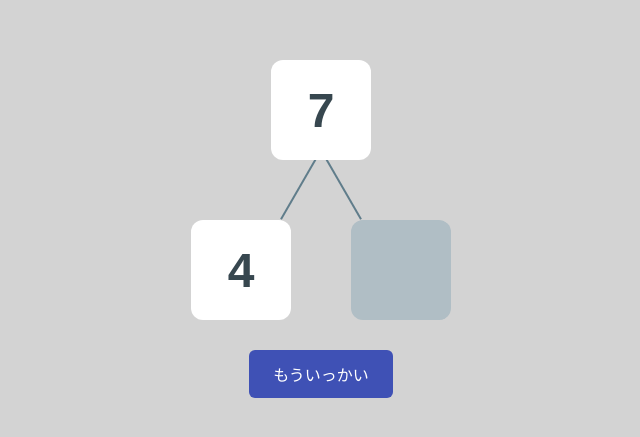
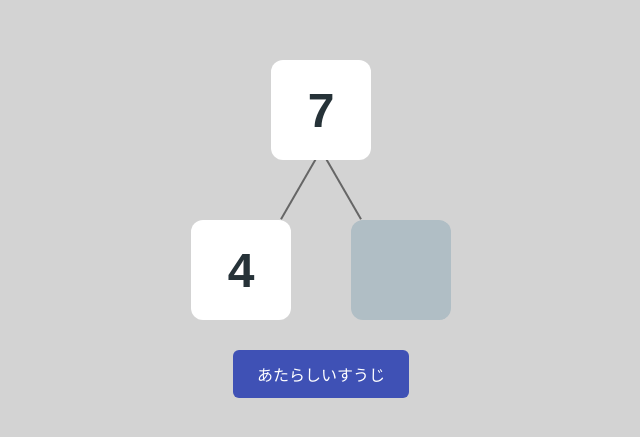
Before and after one commit to 5Tpj84eE/splitnumbers.github.io, a plain HTML site: page index.html in a window 1280 px wide. Shown: the part 171-608 px from the top of the page, without its empty margins (319-959 px from the left). Drawn offline with Linux system fonts and the light colour scheme.

Commit message:
Add files via upload

```diff
--- a/index.html
+++ b/index.html
@@ -6,17 +6,28 @@
   <meta name="viewport" content="width=device-width, initial-scale=1.0">
 
   <style>
+    /* スクロール完全禁止 */
+    html, body {
+      width: 100%;
+      height: 100%;
+      margin: 0;
+      overflow: hidden;
+    }
+
     body {
       background: #d3d3d3;
       font-family: sans-serif;
 
       display: flex;
-      flex-direction: column;
       justify-content: center;
       align-items: center;
+    }
 
-      min-height: 100vh;
-      margin: 0;
+    /* 中央固定ラッパー */
+    .center-wrapper {
+      display: flex;
+      flex-direction: column;
+      align-items: center;
     }
 
     .split-area {
@@ -32,7 +43,7 @@
 
       font-size: 48px;
       font-weight: bold;
-      color: #37474F;
+      color: #263238;
 
       display: flex;
       align-items: center;
@@ -63,7 +74,7 @@
       left: 50%;
       width: 2px;
       height: 80px;
-      background: #607D8B;
+      background: #666;
       transform-origin: top;
       z-index: 1;
     }
@@ -91,6 +102,7 @@
 </head>
 <body>
 
+  <div class="center-wrapper">
     <div class="split-area">
       <div class="number-box top" id="main"></div>
 
@@ -103,7 +115,8 @@
       </div>
     </div>
 
-  <button id="new">もういっかい</button>
+    <button id="new">あたらしいすうじ</button>
+  </div>
 
   <script>
     const main = document.getElementById("main");
@@ -111,20 +124,16 @@
     const right = document.getElementById("right");
     const btn = document.getElementById("new");
 
-    // 直前の問題を保存
     let lastQuestion = null;
 
     function generateQuestion() {
       let total, a, b, key;
 
       do {
-        total = Math.floor(Math.random() * 8) + 3; // 3〜10
+        total = Math.floor(Math.random() * 8) + 3;
         a = Math.floor(Math.random() * (total - 1)) + 1;
         b = total - a;
-
-        // 問題の一意キー（順序も含める）
         key = `${total}-${a}-${b}`;
-
       } while (key === lastQuestion);
 
       lastQuestion = key;
```
Lines whose indentation alone changed are shown as unchanged.
